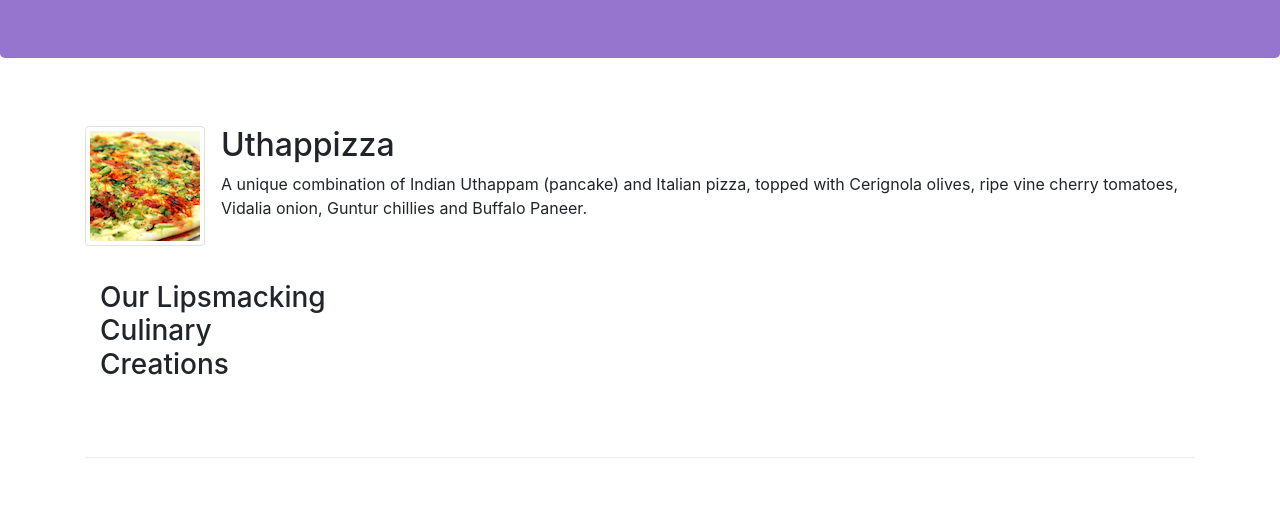
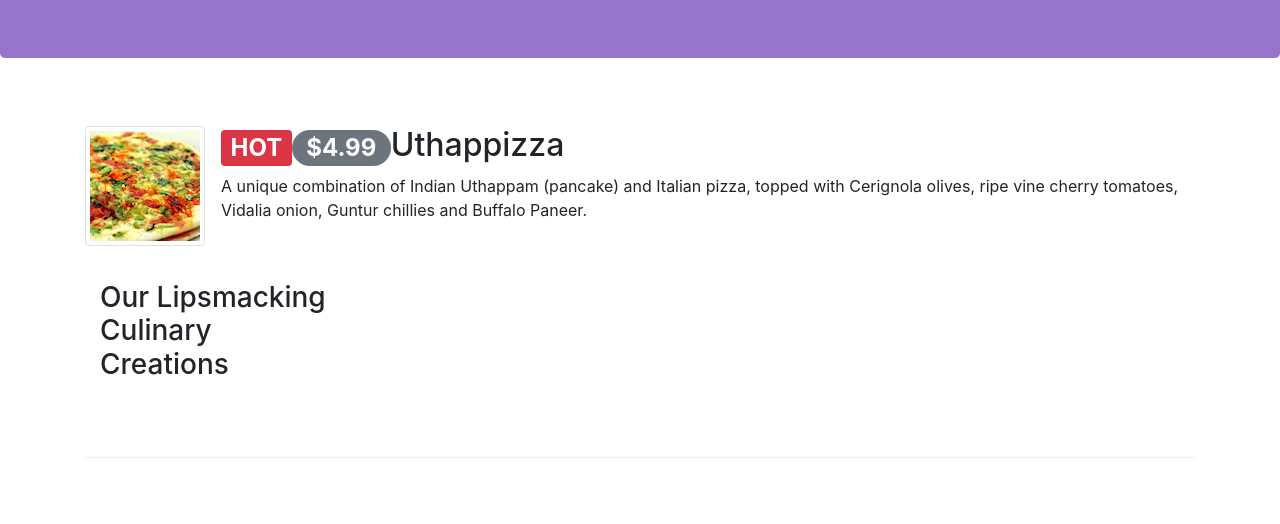
Before and after one commit to kwambokaB/bootstrap-project, a website: page index.html in a window 1280 px wide. Shown: the part 276-800 px from the top of the page. Drawn offline with nearby package versions, Linux system fonts and the light colour scheme.

Commit message:
Alerting users

```diff
--- a/index.html
+++ b/index.html
@@ -58,7 +58,8 @@
              <div class="media">
                  <img class="d-flex mr-3 img-thumbnail align-self-center" src="img/uthappizza.png" alt="Uthappizza">
                  <div class="media-body">
-                     <h2 class="mt-0">Uthappizza</h2>
+                     <h2 class="mt-0"><span class="badge badge-danger">HOT</span><span
+                             class="badge badge-pill badge-secondary">$4.99</span>Uthappizza</h2>
                      <p class="d-none d-sm-block">A unique combination of Indian Uthappam (pancake) and
                          Italian pizza, topped with Cerignola olives, ripe vine
                          cherry tomatoes, Vidalia onion, Guntur chillies and
```
